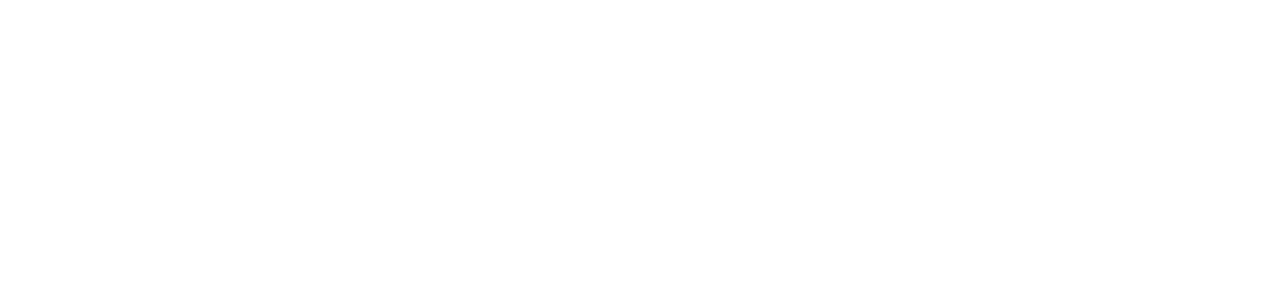
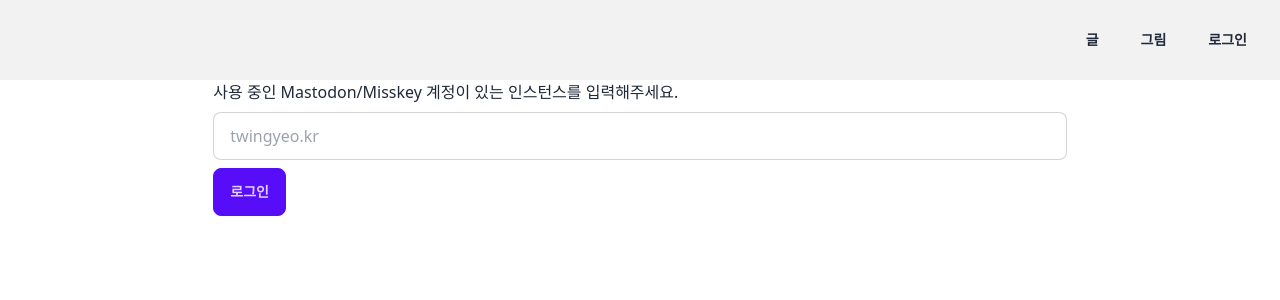
Before and after one commit to pbzweihander/contcont, a React (Vite) app in the folder frontend/: page /login in a window 1280 px wide. Before the commit this address had no page. Shown: the top 300 px of the page. Built offline with nearby package versions, Linux system fonts and the light colour scheme; no server answers.

Commit message:
frontend: Implement login

```diff
--- a/frontend/src/App.tsx
+++ b/frontend/src/App.tsx
@@ -1,8 +1,14 @@
 import { QueryClient, QueryClientProvider } from "react-query";
 import { BrowserRouter, Route, Routes } from "react-router-dom";
 
+import ArtSubmitView from "./ArtSubmitView";
+import ArtVoteView from "./ArtVoteView";
+import { AuthRequired } from "./Auth";
 import { createClient } from "./Axios";
 import { AxiosClientProvider } from "./AxiosContext";
+import LiteratureSubmitView from "./LiteratureSubmitView";
+import LiteratureVoteView from "./LiteratureVoteView";
+import LoginView from "./LoginView";
 import MainView from "./MainView";
 import NavBar from "./NavBar";
 
@@ -17,6 +23,42 @@
           <Routes>
             <Route element={<NavBar />}>
               <Route path="/" element={<MainView />} />
+
+              <Route path="/login" element={<LoginView />} />
+
+              <Route
+                path="/literature/submit"
+                element={
+                  <AuthRequired>
+                    <LiteratureSubmitView />
+                  </AuthRequired>
+                }
+              />
+              <Route
+                path="/literature/vote"
+                element={
+                  <AuthRequired>
+                    <LiteratureVoteView />
+                  </AuthRequired>
+                }
+              />
+
+              <Route
+                path="/art/submit"
+                element={
+                  <AuthRequired>
+                    <ArtSubmitView />
+                  </AuthRequired>
+                }
+              />
+              <Route
+                path="/art/vote"
+                element={
+                  <AuthRequired>
+                    <ArtVoteView />
+                  </AuthRequired>
+                }
+              />
             </Route>
           </Routes>
         </BrowserRouter>
--- /dev/null
+++ b/frontend/src/ArtSubmitView.tsx
@@ -0,0 +1,3 @@
+export default function ArtSubmitView() {
+  return <></>;
+}
--- /dev/null
+++ b/frontend/src/ArtVoteView.tsx
@@ -0,0 +1,3 @@
+export default function ArtVoteView() {
+  return <></>;
+}
--- /dev/null
+++ b/frontend/src/Auth.tsx
@@ -0,0 +1,34 @@
+import { isAxiosError } from "axios";
+import { createContext, ReactNode, useContext } from "react";
+import { Navigate } from "react-router-dom";
+
+import { User } from "./HttpTypes";
+import { useUserFromApi } from "./QueryHooks";
+
+const UserContext = createContext<User>(undefined!);
+export const useUser = (): User => useContext(UserContext);
+
+export function AuthRequired({ children }: { children: ReactNode }) {
+  const { data: user, isLoading, error } = useUserFromApi();
+
+  if (isLoading) {
+    return <span className="loading loading-spinner loading-lg" />;
+  }
+
+  if (error) {
+    if (isAxiosError(error)) {
+      const status = error.response?.status;
+      if (status === 401) {
+        return <Navigate to="/login" />;
+      } else if (status === 403) {
+        return <div>Forbidden</div>;
+      }
+    }
+  }
+
+  if (!user) {
+    return <Navigate to="/login" />;
+  }
+
+  return <UserContext.Provider value={user}>{children}</UserContext.Provider>;
+}
--- /dev/null
+++ b/frontend/src/HttpTypes.ts
@@ -0,0 +1,12 @@
+export interface User {
+  handle: string;
+  instance: string;
+}
+
+export interface PostOauthAuthorizeReq {
+  instance: string;
+}
+
+export interface PostOauthAuthorizeResp {
+  url: string;
+}
--- /dev/null
+++ b/frontend/src/LiteratureSubmitView.tsx
@@ -0,0 +1,3 @@
+export default function LiteratureSubmitView() {
+  return <></>;
+}
--- /dev/null
+++ b/frontend/src/LiteratureVoteView.tsx
@@ -0,0 +1,3 @@
+export default function LiteratureVoteView() {
+  return <></>;
+}
--- /dev/null
+++ b/frontend/src/LoginView.tsx
@@ -0,0 +1,63 @@
+import { FormEvent, useState } from "react";
+import { Helmet } from "react-helmet";
+
+import { useOauthAuthorizeMutation } from "./MutationHooks";
+import { useContestName } from "./QueryHooks";
+
+export default function LoginView() {
+  const { data: contestName } = useContestName();
+
+  const [instance, setInstance] = useState("");
+
+  const { mutate: authorizeOauth, isLoading } = useOauthAuthorizeMutation({
+    onSuccess: (resp) => {
+      window.location.href = resp.url;
+    },
+  });
+
+  const onSubmit = (e: FormEvent<HTMLFormElement>) => {
+    e.preventDefault();
+
+    if (instance === "") {
+      return;
+    }
+
+    authorizeOauth({ instance });
+  };
+
+  return (
+    <>
+      <Helmet>
+        <title>{contestName}</title>
+      </Helmet>
+      <div className="flex justify-center">
+        <div className="w-2/3">
+          <div className="mb-2">
+            사용 중인 Mastodon/Misskey 계정이 있는 인스턴스를 입력해주세요.
+          </div>
+          <form onSubmit={onSubmit}>
+            <div className="mb-2">
+              <input
+                type="text"
+                className="input input-bordered w-full"
+                placeholder="twingyeo.kr"
+                onChange={(e) => {
+                  setInstance(e.target.value);
+                }}
+                disabled={isLoading}
+              />
+            </div>
+            <div>
+              <input
+                type="submit"
+                value="로그인"
+                className="btn btn-primary"
+                disabled={isLoading}
+              />
+            </div>
+          </form>
+        </div>
+      </div>
+    </>
+  );
+}
--- a/frontend/src/MainView.tsx
+++ b/frontend/src/MainView.tsx
@@ -1,24 +1,48 @@
 import { Helmet } from "react-helmet";
+import { Link } from "react-router-dom";
+
 import { useContestName } from "./QueryHooks";
 
 export default function MainView() {
   const { data: contestName } = useContestName();
 
-  return <>
+  return (
+    <>
       <Helmet>
         <title>{contestName}</title>
       </Helmet>
       <div className="flex w-screen justify-center p-10">
         <ul className="menu w-56">
-        <li className="menu-title"><h2 className="text-xl">글</h2></li>
-        <li><a className="text-lg">출품</a></li>
-        <li><a className="text-lg">투표</a></li>
+          <li className="menu-title">
+            <h2 className="text-xl">글</h2>
+          </li>
+          <li>
+            <Link to="/literature/submit" className="text-lg">
+              출품
+            </Link>
+          </li>
+          <li>
+            <Link to="/literature/vote" className="text-lg">
+              투표
+            </Link>
+          </li>
         </ul>
         <ul className="menu w-56">
-        <li className="menu-title"><h2 className="text-xl">그림</h2></li>
-        <li><a className="text-lg">출품</a></li>
-        <li><a className="text-lg">투표</a></li>
+          <li className="menu-title">
+            <h2 className="text-xl">그림</h2>
+          </li>
+          <li>
+            <Link to="/art/submit" className="text-lg">
+              출품
+            </Link>
+          </li>
+          <li>
+            <Link to="/art/vote" className="text-lg">
+              투표
+            </Link>
+          </li>
         </ul>
       </div>
-  </>;
+    </>
+  );
 }
--- /dev/null
+++ b/frontend/src/MutationHooks.ts
@@ -0,0 +1,33 @@
+import { AxiosError } from "axios";
+import {
+  UseMutationOptions,
+  UseMutationResult,
+  useMutation,
+} from "react-query";
+
+import { useAxiosClient } from "./AxiosContext";
+import { PostOauthAuthorizeReq, PostOauthAuthorizeResp } from "./HttpTypes";
+
+type MutationRet<T, Ret = void> = UseMutationResult<
+  Ret,
+  AxiosError,
+  T,
+  undefined
+>;
+type MutationOption<T, Ret = void> = Omit<
+  UseMutationOptions<Ret, AxiosError, T, undefined>,
+  "mutationFn"
+>;
+
+export function useOauthAuthorizeMutation(
+  options?: MutationOption<PostOauthAuthorizeReq, PostOauthAuthorizeResp>
+): MutationRet<PostOauthAuthorizeReq, PostOauthAuthorizeResp> {
+  const client = useAxiosClient();
+  return useMutation(async (payload: PostOauthAuthorizeReq) => {
+    const resp = await client.post<PostOauthAuthorizeResp>(
+      `/api/oauth/authorize`,
+      payload
+    );
+    return resp.data;
+  }, options);
+}
--- a/frontend/src/NavBar.tsx
+++ b/frontend/src/NavBar.tsx
@@ -1,30 +1,61 @@
-import { Outlet } from "react-router-dom";
-import { useContestName } from "./QueryHooks";
+import { Link, Outlet } from "react-router-dom";
+
+import { useContestName, useUserFromApi } from "./QueryHooks";
 
 export default function NavBar() {
   const { data: contestName } = useContestName();
+  const { data: user } = useUserFromApi();
 
   return (
     <>
       <div className="navbar bg-base-200">
         <div className="navbar-start p-2">
-          <h1 className="text-xl">{contestName}</h1>
+          <Link to="/" className="text-xl">
+            {contestName}
+          </Link>
         </div>
         <div className="navbar-end p-2">
           <div className="dropdown dropdown-end mr-2">
-            <label tabIndex={0} className="btn">글</label>
-            <ul tabIndex={0} className="dropdown-content z-[1] menu p-2 shadow bg-base-100 rounded-box w-52">
-              <li><a>출품</a></li>
-              <li><a>투표</a></li>
+            <label tabIndex={0} className="btn">
+              글
+            </label>
+            <ul
+              tabIndex={0}
+              className="menu dropdown-content rounded-box z-[1] w-52 bg-base-100 p-2 shadow"
+            >
+              <li>
+                <Link to="/literature/submit">출품</Link>
+              </li>
+              <li>
+                <Link to="/literature/vote">투표</Link>
+              </li>
             </ul>
           </div>
-          <div className="dropdown dropdown-end">
-            <label tabIndex={0} className="btn">그림</label>
-            <ul tabIndex={0} className="dropdown-content z-[1] menu p-2 shadow bg-base-100 rounded-box w-52">
-              <li><a>출품</a></li>
-              <li><a>투표</a></li>
+          <div className="dropdown-end dropdown mr-2">
+            <label tabIndex={0} className="btn">
+              그림
+            </label>
+            <ul
+              tabIndex={0}
+              className="menu dropdown-content rounded-box z-[1] w-52 bg-base-100 p-2 shadow"
+            >
+              <li>
+                <Link to="/art/submit">출품</Link>
+              </li>
+              <li>
+                <Link to="/art/vote">투표</Link>
+              </li>
             </ul>
           </div>
+          {user != null ? (
+            <span>
+              {user.handle}@{user.instance}`
+            </span>
+          ) : (
+            <Link to="/login" className="btn">
+              로그인
+            </Link>
+          )}
         </div>
       </div>
       <Outlet />
--- a/frontend/src/QueryHooks.ts
+++ b/frontend/src/QueryHooks.ts
@@ -1,6 +1,8 @@
 import { AxiosError, AxiosInstance, isAxiosError } from "axios";
 import { UseQueryResult, useQuery } from "react-query";
+
 import { useAxiosClient } from "./AxiosContext";
+import { User } from "./HttpTypes";
 
 async function get<T>(
   client: AxiosInstance,
@@ -29,3 +31,15 @@
     return resp;
   });
 }
+
+export function useUserFromApi(): UseQueryResult<User, AxiosError> {
+  const client = useAxiosClient();
+  return useQuery(
+    ["user"],
+    async () => {
+      const resp = await get<User>(client, "/api/user");
+      return resp;
+    },
+    { retry: false }
+  );
+}
```
Lines whose indentation alone changed are shown as unchanged.
